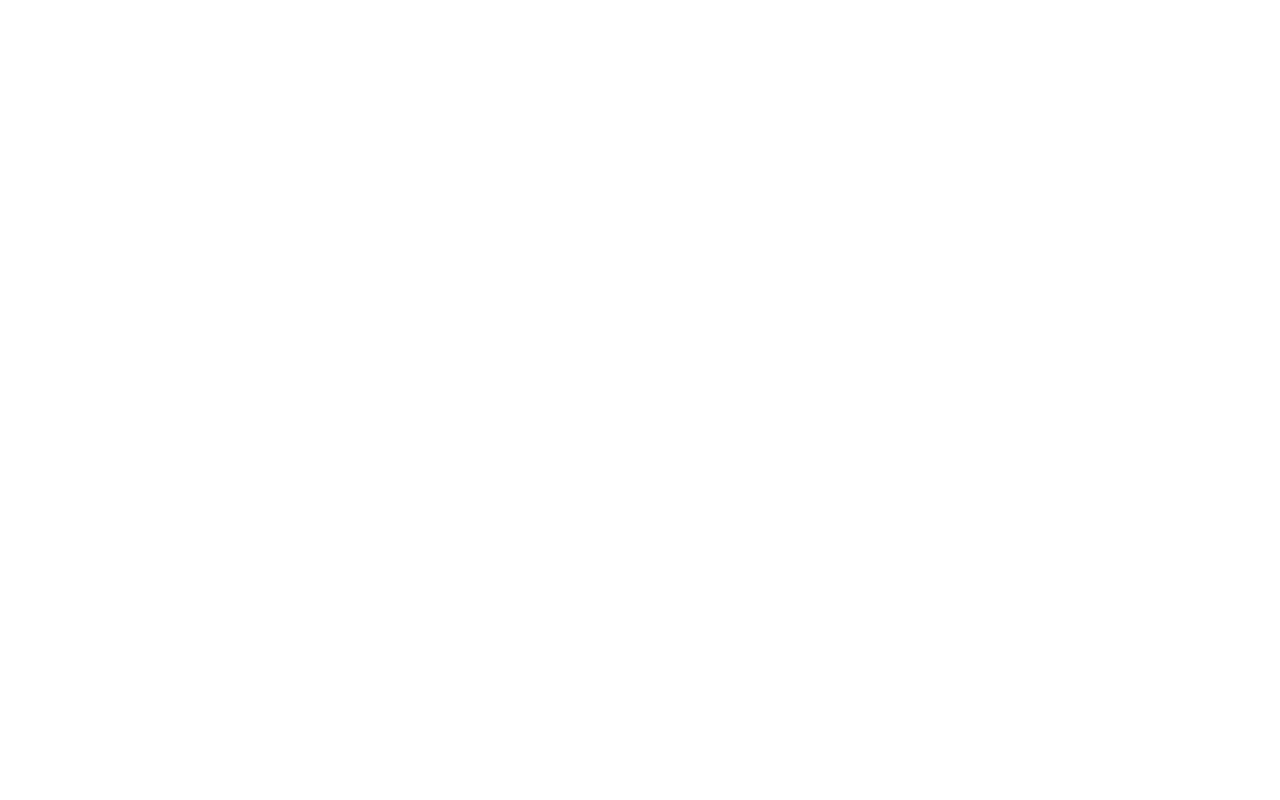
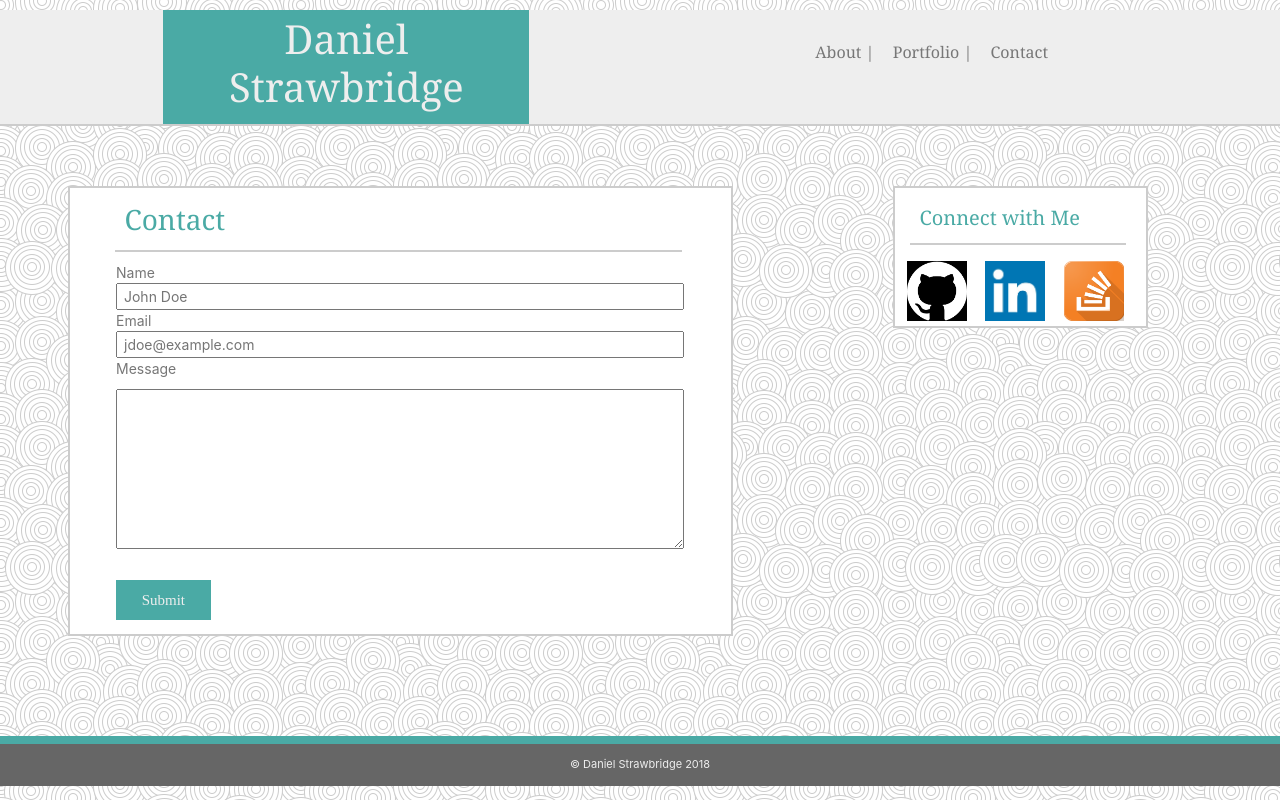
Before and after one commit to DanStraw/Bootstrap-Portfolio, a plain HTML site: page contact.html in a window 1280 px wide. Drawn offline with nearby package versions, Linux system fonts and the light colour scheme.

Commit message:
completed formatting and styling portfolio page and contact page

```diff
--- a/assets/css/style.css
+++ b/assets/css/style.css
@@ -6,14 +6,180 @@ body {
     background-image: url("../images/swirl_pattern.png")
 }
 
+header {
+    background-color: #eeeeee;
+    border-bottom-color: #cccccc;
+    border-bottom-style: solid;
+    border-bottom-width: 2px;
+    margin-bottom: 10px;
+    position: relative;
+    top: 10px;
+    width: 100%;
+    color: #eeeeee;
+    font-family: Cambria, Cochin, Georgia, Times, 'Times New Roman', serif;
+}
+
+h1 {
+    background-color: #4aaaa5;
+    position: relative;
+    width: 90%;
+    right: 55px;
+    height: 100%;
+    padding: 5px;
+    text-align: center;
+}
+
+nav {
+    position: absolute;
+    top: 30px;
+    right: 65px;
+
+}
+
+a {
+    padding-left: 7px;
+    padding-right: 7px;
+    text-decoration: none;
+    color: #777777;
+}
+
+.content {
+    position: relative;
+    top: 60px;
+}
+
+h2 {
+    margin-left: 10px;
+    padding: 10px;
+}
+
+.about, .portfolio, .econtact {
+    background-color: #ffffff;
+    border-color: #cccccc;
+    border-style: solid;
+    border-width: 2px;
+    position: relative;
+    right: 50px;
+}
+
+.portfolio {
+    height: 430px;
+}
+
+.aheader, .p_header, .cheader {
+    border-bottom-color:#cccccc;
+    border-bottom-style: solid;
+    border-bottom-width: 2px;
+    position: relative;
+    width: 90%;
+    left: 30px;
+    font-family: Georgia, 'Times New Roman', Times, serif;
+    color: #4aaaa5;
+    padding: 10px;
+}
+
 .float-left {
     margin-right: 10px;
+    margin-left: 20px;
+    border-color: #4aaaa5;
+    border-style: groove;
+    border-width: 2px;
 }
 
 P {
     padding:10px;
     margin-left: 10px;
     border: 10px;
+}
+
+.connect {
+    background-color: #ffffff;
+    padding: 5px;
+    border-color:#cccccc;
+    border-style: solid;
+    border-width: 2px;
+}
+
+.con_head {
+    font-size: 20px;
+    position: relative;
+    right: 0px;
+    width: 90%;
+    border-bottom-color:#cccccc;
+    border-bottom-style: solid;
+    border-bottom-width: 2px;
+    font-family: Georgia, 'Times New Roman', Times, serif;
+    color: #4aaaa5;
+}
+
+.pro {
+    width: 150px;
+    height: 150px;
+    border-color: #4aaaa5;
+    border-width: 2px;
+    border-style: ridge;
+    position: relative;
+    left: -0px;
+    margin-top: 20px;
+}
+
+.email_box {
+    float: left;
+    background-color: #ffffff;
+    width: 650px;
+    position: relative;
+    left: 150px;
+    top: 60px;
+    height: 450px;
+    border-color: #dddddd;
+    border-style: solid;
+    border-width: 3px;
+    font-family: Times New Roman;
+    font-weight: bold;
+}
+
+.econtact {
+    font-size: 28px;
+    color: #4aaaa5;
+    position: relative;
+    height: 450px;
+    border-bottom-style: solid;
+    border-bottom-color: #cccccc;
+    border-bottom-width: 2px;
+    padding-bottom: 10px;
+}
+
+.efixed {
+    position: relative;
+    width: 90%;
+    left: 5%;
+    top: 10px;
+    font-size: 14px;
+    color: #777777;
+}
+
+input {
+    width: 100%;
+}
+
+textarea {
+    position: relative;
+    top: 10px;
+    height: 160px;
+    width: 100%;
+}
+
+#submit {
+    position: relative;
+    left: 5%;
+    top: 40px;
+    width: 15%;
+    height: 40px;
+    background-color: #4aaaa5;
+    border: none;
+    color: #eeeeee;
+    font-size: 15px;
+    font-family: 'Times New Roman', Times, serif;
 }
 
 footer {
--- a/contact.html
+++ b/contact.html
@@ -0,0 +1,71 @@
+<!DOCTYPE html>
+<html lang="en">
+<head>
+    <meta charset="UTF-8">
+    <meta name="viewport" content="width=device-width, initial-scale=1.0">
+    <meta http-equiv="X-UA-Compatible" content="ie=edge">
+    <link rel="stylesheet" href="https://maxcdn.bootstrapcdn.com/bootstrap/4.0.0/css/bootstrap.min.css">
+    <link rel="stylesheet" href="assets/css/style.css">
+    <title>DRS - Portfolio</title>
+</head>
+<body>
+
+    <header>
+        <div class="row">
+            <div class="col-md-4 offset-md-2">
+                <h1>Daniel Strawbridge</h1>
+            </div>
+            <nav class="col-md-4 offset-md-2">
+                <a href="index.html">About |</a>
+                <a href="Portfolio.html">Portfolio |</a>
+                <a href="#">Contact</a>
+            </nav>
+        </div>
+    </header>
+
+    <div class="container content">
+        <div class="row justify-content-around">
+            <div class="col-md-7 econtact">
+                <div class="cheader">
+                    Contact
+                </div>
+                <div class="efixed">
+                    Name
+                    <div>
+                        <input id="ename" type="text" name="name" placeholder=" John Doe">
+                    </div>
+                </div>
+                <div class="efixed">
+                    Email
+                    <div>
+                        <input id="emailAddress" type="email" placeholder=" jdoe@example.com">
+                    </div>
+                </div>
+                <div class="efixed">
+                    Message
+                    <form action="mailto:danstraw86@gmail.com">
+                        <form>
+                            <textarea name="Text1" type="email" cols="540" rows="7"></textarea>
+                        </form>
+                    </form>
+                </div>
+                <input id="submit" type="submit" action="enter">
+            </div>
+
+
+            <div class="col-md-3">
+                <aside class="connect">
+                    <p class="con_head">Connect with Me</p>
+                    <div>
+                        <a class="c1" href="https://github.com/DanStraw" target="_blank"><img src="assets/images/Github.png" alt = "github" height = "60" width = "60"></a>
+                        <a class="c2" href="https://www.linkedin.com/in/daniel-strawbridge-3269724a/" target="_blank"><img src="assets/images/LinkedIn.jpg" alt = "LinkedIn" height = "60" width = "60"></a>
+                        <a class="c3" href="https://stackoverflow.com/users/story/9120913" target="_blank"><img src="assets/images/Stack.png" alt = "StackOverflow" height = "60" width = "60"></a>
+                    </div>
+                </aside>
+            </div>
+        </div>
+    </div>
+
+</body>
+<footer class="col">© Daniel Strawbridge 2018</footer>
+</html>
```
Also changed, not shown: index.html (+22 -21 lines), portfolio.html (+74 -0 lines).
